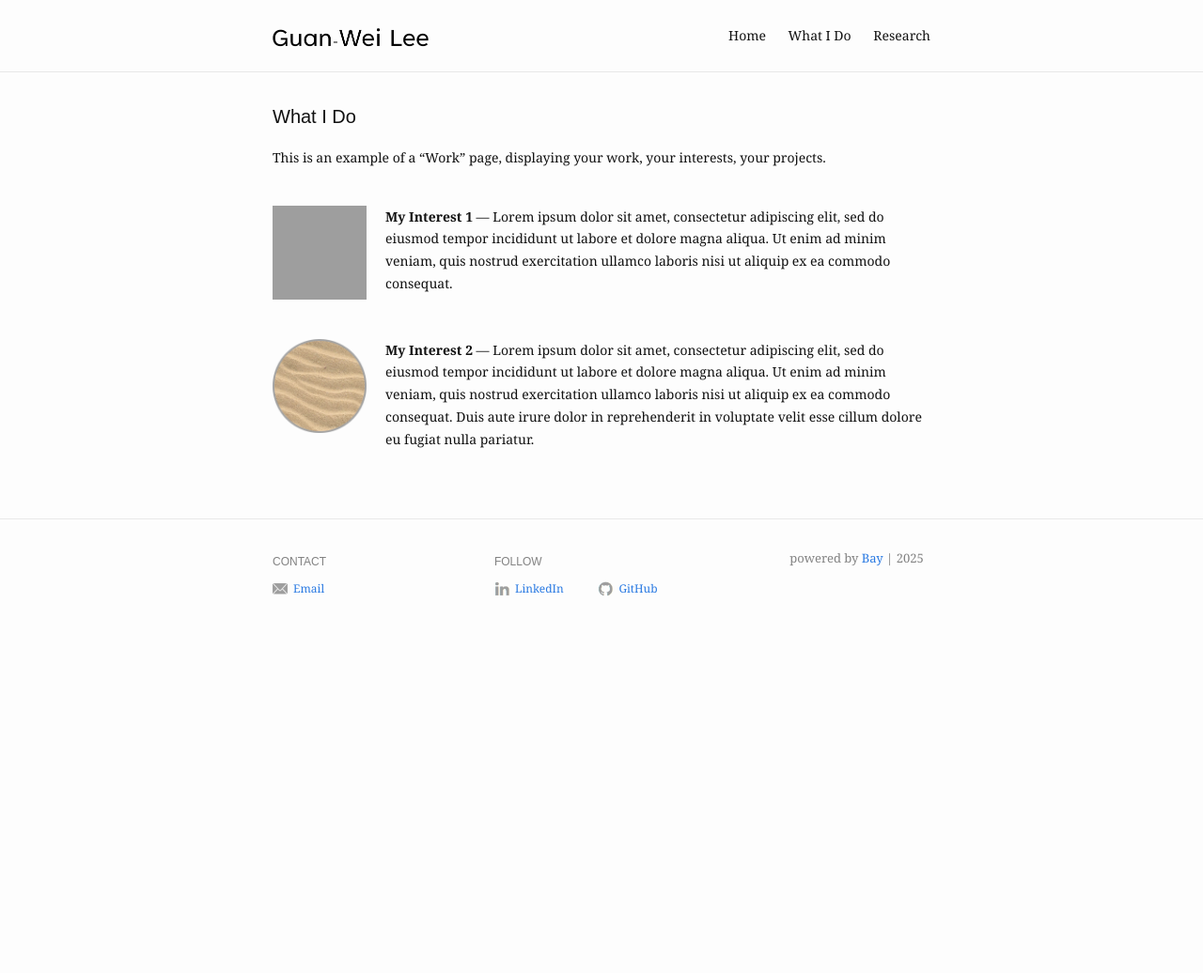
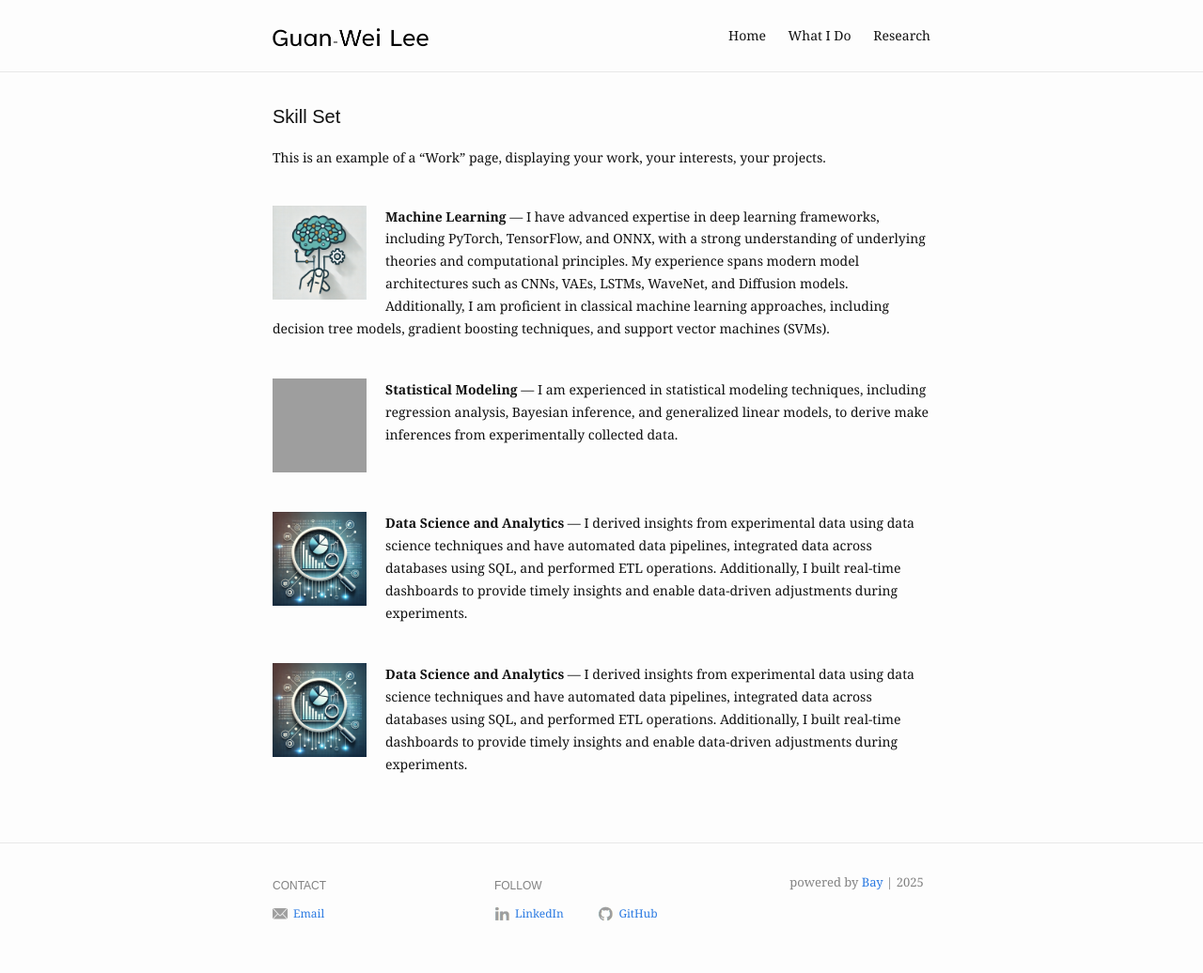
Before and after one commit to gwlee88004/gwlee88004.github.io, a Jekyll site: the page built from work.md, in a window 1280 px wide. Shown: the whole page at 94% size. Built offline with Jekyll 4.4.1, drawn with Linux system fonts in a browser that asks for light colours; before the commit the page ends 900 px from its top, so only the background shows below that.

Commit message:
Update work content

```diff
--- a/work.md
+++ b/work.md
@@ -1,18 +1,34 @@
 ---
 layout: work
-title: "What I Do"
+title: "Skill Set"
 slug: /work
 items:
-  - title: My Interest 1
+  - title: Machine Learning
     image:
-      src: /assets/img/work/structural_eng.png
-      alt: water
-    description: Lorem ipsum dolor sit amet, consectetur adipiscing elit, sed do eiusmod tempor incididunt ut labore et dolore magna aliqua. Ut enim ad minim veniam, quis nostrud exercitation ullamco laboris nisi ut aliquip ex ea commodo consequat.
-  - title: My Interest 2
+      src: /assets/img/work/ml.png
+      alt: ML
+    description: I have advanced expertise in deep learning frameworks, including PyTorch, TensorFlow, and ONNX, with a strong understanding of underlying theories and computational principles. My experience spans modern model architectures such as CNNs, VAEs, LSTMs, WaveNet, and Diffusion models. Additionally, I am proficient in classical machine learning approaches, including decision tree models, gradient boosting techniques, and support vector machines (SVMs).
+
+  - title: Statistical Modeling
     image:
-      src: /assets/img/work/sand.png
-      alt: sand
-    description: Lorem ipsum dolor sit amet, consectetur adipiscing elit, sed do eiusmod tempor incididunt ut labore et dolore magna aliqua. Ut enim ad minim veniam, quis nostrud exercitation ullamco laboris nisi ut aliquip ex ea commodo consequat. Duis aute irure dolor in reprehenderit in voluptate velit esse cillum dolore eu fugiat nulla pariatur.
+      src: /assets/img/work/stats.png
+      alt: Statistics
+    description: I am experienced in statistical modeling techniques, including regression analysis, Bayesian inference, and generalized linear models, to derive  make inferences from experimentally collected data.
+
+  - title: Data Science and Analytics
+    image:
+      src: /assets/img/work/ds.png
+      alt: DS
+    description: I derived insights from experimental data using data science techniques and have automated data pipelines, integrated data across databases using SQL, and performed ETL operations. Additionally, I built real-time dashboards to provide timely insights and enable data-driven adjustments during experiments.
+
+  - title: Data Science and Analytics
+    image:
+      src: /assets/img/work/ds.png
+      alt: DS
+    description: I derived insights from experimental data using data science techniques and have automated data pipelines, integrated data across databases using SQL, and performed ETL operations. Additionally, I built real-time dashboards to provide timely insights and enable data-driven adjustments during experiments.
+
+
+
 ---
 
 This is an example of a "Work" page, displaying your work, your interests, your projects.
```
